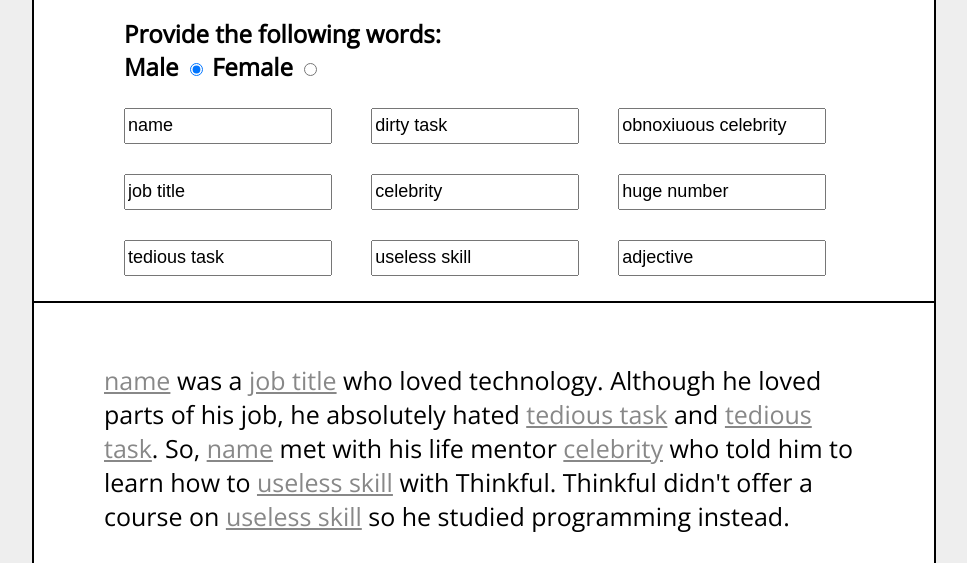
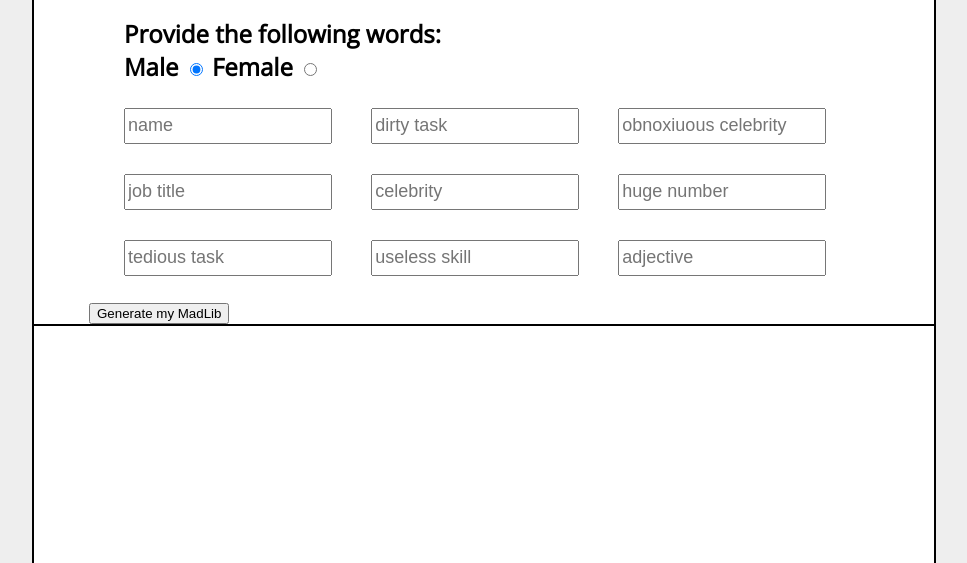
Before and after one commit to codekiddo/madlibs1, a plain HTML site: page index.html in a window 1280 px wide. Shown: the part 237-800 px from the top of the page, without its empty margins (156-1123 px from the left). Drawn offline with nearby package versions, Linux system fonts and the light colour scheme.

Commit message:
refactor ui

```diff
--- a/css/style.css
+++ b/css/style.css
@@ -68,6 +68,10 @@ h2 {
   display: inline-block;
 }
 
+#submit {
+  margin-left: 50px;
+}
+
 .story {
   padding: 20px 30px;
 }
@@ -76,3 +80,11 @@ p {
   margin: 40px;
   font-size: 25px;
 }
+
+button {
+  margin-left: 70px;
+}
+
+.error {
+  color: red;
+}
--- a/index.html
+++ b/index.html
@@ -11,7 +11,6 @@
 
 <div class="container" ng-controller="MainCtrl">
 
-
   <header>
     <div class="smiley">
       <img src="images/mad-lib-happy-face.png" title="smiley" alt="smiley">
@@ -22,7 +21,10 @@
     </div>
   </header>
 
-  <div class="inputs">
+  <div class="inputs" ng-hide="submitted">
+
+    <form ng-submit="submit()" name="myForm" novalidate>
+
       <h2>Provide the following words:
         <div>
           <label for="male">Male</label>
@@ -33,29 +35,39 @@
       </h2>
 
       <div class="input-row">
-      <input type="text" ng-model="data.name"></input>
-      <input type="text" ng-model="data.dirty_task"></input>
-      <input type="text" ng-model="data.obnoxiuous_celebrity"></input>
+        <input type="text" ng-model="data.name" placeholder="name" required></input>
+        <input type="text" ng-model="data.dirty_task" placeholder="dirty task"required></input>
+        <input type="text" ng-model="data.obnoxiuous_celebrity" placeholder="obnoxiuous celebrity" required></input>
       </div>
 
       <div class="input-row">
-      <input type="text" ng-model="data.job_title"></input>
-      <input type="text" ng-model="data.celebrity"></input>
-      <input type="text" ng-model="data.huge_number"></input>
+        <input type="text" ng-model="data.job_title" placeholder="job title" required></input>
+        <input type="text" ng-model="data.celebrity" placeholder="celebrity" required></input>
+        <input type="number" ng-model="data.huge_number" placeholder="huge number" required></input>
       </div>
 
       <div class="input-row">
-      <input type="text" ng-model="data.tedious_task"></input>
-      <input type="text" ng-model="data.useless_skill"></input>
-      <input type="text" ng-model="data.adjective"></input>
+        <input type="text" ng-model="data.tedious_task" placeholder="tedious task" required></input>
+        <input type="text" ng-model="data.useless_skill" required placeholder="useless skill"></input>
+        <input type="text" ng-model="data.adjective" placeholder="adjective" required></input>
       </div>
 
+      <div class="error" ng-if="error">
+        <p>Error, please please fill out every input field!</p>
       </div>
+
+      <input type="submit" value="Generate my MadLib" />
+
+    </form>
+
+  </div>
+
+  <div ng-if="submitted">
 
     <div ng-if="gender == 'male'" class="story">
 
       <p>
-      <span ng-bind="data.name"></span> was a <span ng-bind="data.job_title"></span> who loved technology. Although he loved parts of his job, he absolutely hated <span ng-bind="data.tedious_task"></span> and <span ng-bind="data.tedious_task"></span>. So, <span ng-bind="data.name"></span> met with his life mentor <span ng-bind="data.celebrity"></span> who told him to learn how to <span ng-bind="data.useless_skill"></span> with Thinkful. Thinkful didn't offer a course on <span ng-bind="data.useless_skill"></span> so he studied programming instead.
+        <span ng-bind="data.name"></span> was a <span ng-bind="data.job_title"></span> who loved technology. Although he loved parts of his job, he absolutely hated <span ng-bind="data.dirty_task"></span> and <span ng-bind="data.tedious_task"></span>. So, <span ng-bind="data.name"></span> met with his life mentor <span ng-bind="data.celebrity"></span> who told him to learn how to <span ng-bind="data.useless_skill"></span> with Thinkful. Thinkful didn't offer a course on <span ng-bind="data.useless_skill"></span> so he studied programming instead.
       </p>
       <p>
         What a great decision! With his new skills, <span ng-bind="data.name"></span> built a(n) <span ng-bind="data.adjective"></span> robot named <span ng-bind="data.obnoxiuous_celebrity"></span> that not only loved <span ng-bind="data.dirty_task"></span> but did it <span ng-bind="data.huge_number"></span> faster.
@@ -74,6 +86,10 @@
 
     </div>
 
+    <button ng-click="startOver()">Start over</button>
+
+  </div>
+
 
 </div>
 
--- a/js/main.js
+++ b/js/main.js
@@ -1,16 +1,22 @@
 angular.module('myApp', [])
   .controller('MainCtrl', function($scope) {
-    $scope.data = {
-      name: 'name',
-      dirty_task:'dirty task',
-      obnoxiuous_celebrity:'obnoxiuous celebrity',
-      job_title:'job title',
-      celebrity:'celebrity',
-      huge_number:'huge number',
-      tedious_task:'tedious task',
-      useless_skill:'useless skill',
-      adjective:'adjective'
+
+
+    $scope.gender = "male";
+
+    $scope.submit = function() {
+      if ($scope.myForm.$error.required) {
+        $scope.submitted = false;
+        $scope.error = true;
+      } else {
+        $scope.submitted = true;
+        $scope.reset = false;
+        $scope.error = false;
+      }
     };
 
-    $scope.gender = "male";
+    $scope.startOver = function() {
+      $scope.submitted = false;
+      $scope.data = null;
+    };
   });
```
Lines whose indentation alone changed are shown as unchanged.
